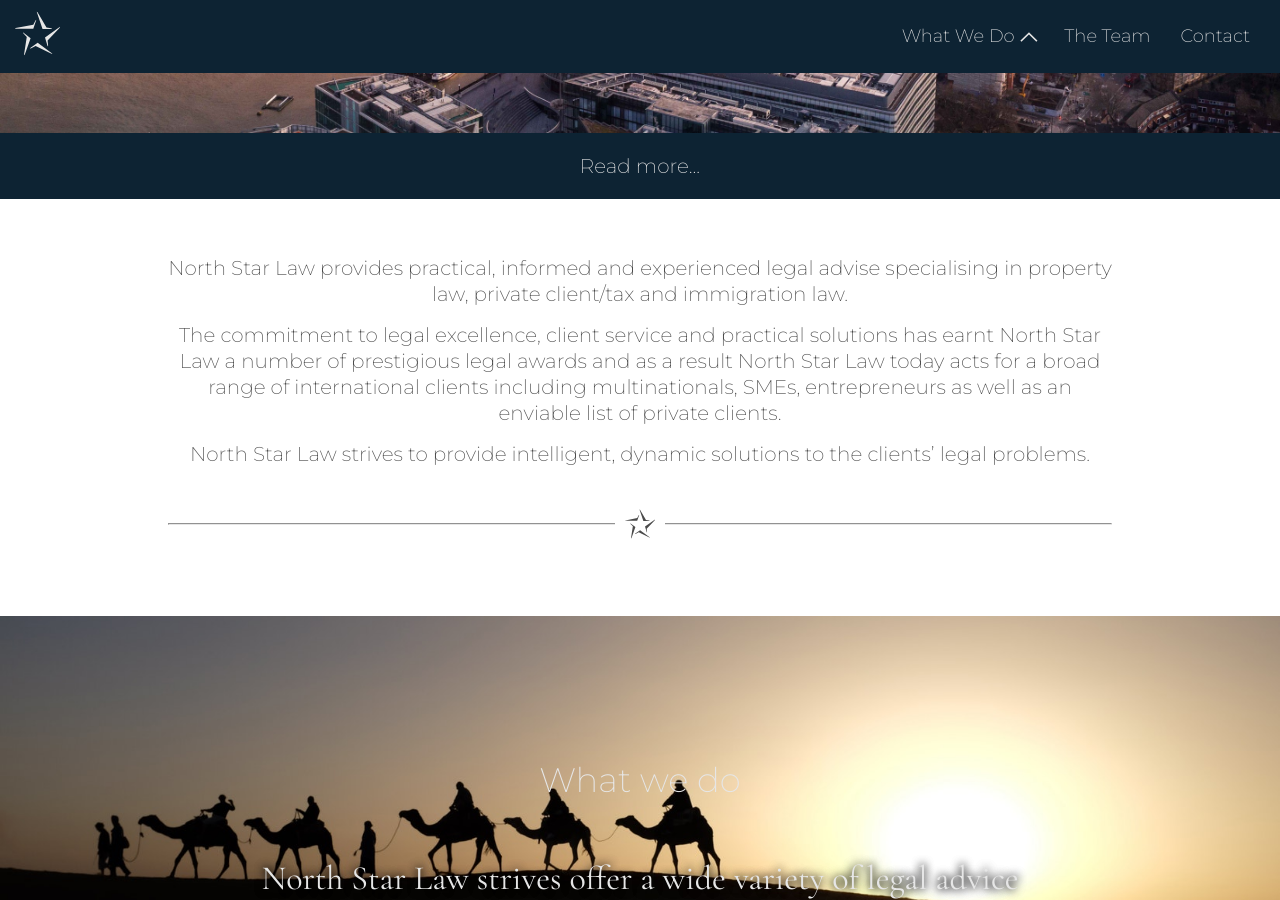
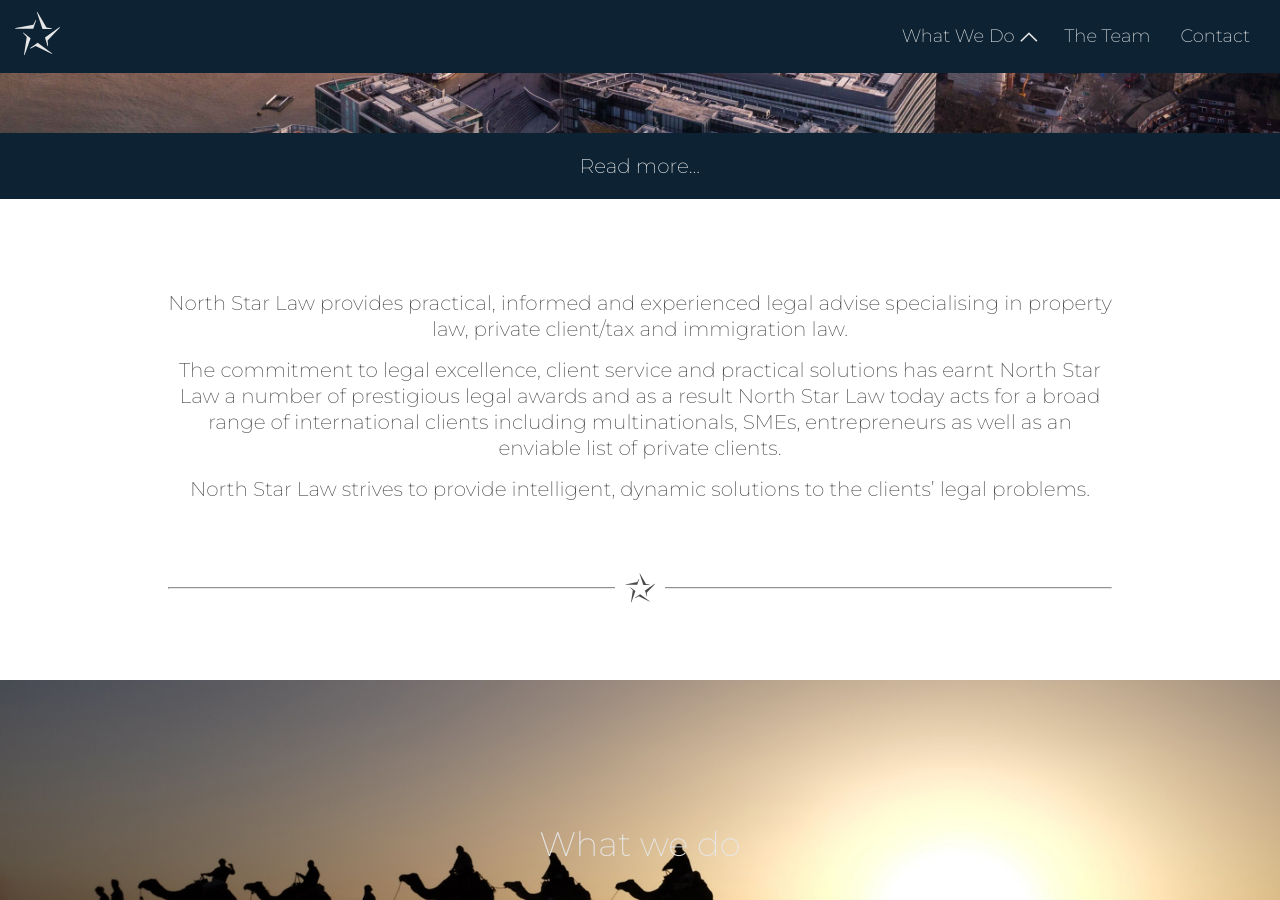
Before and after one commit to northstarlaw/website, a Jekyll site: the page built from docs/index.html, in a window 1280 px wide and 900 px high, scrolled down 702 px. Built offline with Jekyll 4.4.1, drawn with Linux system fonts in a browser that asks for light colours; some web fonts are replaced.

Commit message:
fix padding on home page

```diff
--- a/docs/_sass/_base.scss
+++ b/docs/_sass/_base.scss
@@ -121,4 +121,5 @@ hr {
 .home-lead {
   color: color("grey");
   padding-top: 56px;
+  margin-bottom: 85px;
 }
--- a/docs/index.html
+++ b/docs/index.html
@@ -12,8 +12,8 @@ external: false
   <div class="loading-screen__background"></div>
 </div>
 
-
-<div class="text-center text-lead home-lead container" id="about">
+<div class="container">
+  <div class="text-center text-lead home-lead" id="about">
     <p>
       North Star Law provides practical, informed and experienced legal advise specialising in property law, private client/tax and immigration law.
     </p>
@@ -25,6 +25,8 @@ external: false
     <p>
       North Star Law strives to provide intelligent, dynamic solutions to the clients’ legal problems.
     </p>
+
+  </div>
 
   <div class="section">
     {% include star.html size="30" %}
```
Lines whose indentation alone changed are shown as unchanged.
